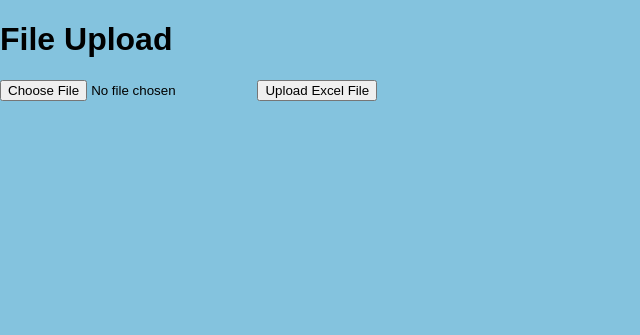
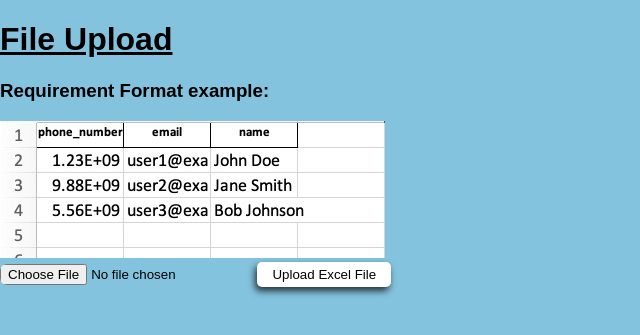
Before and after one commit to davidspythonjourney/Twillio_project_1.0, a Django app: page /main/upload/ in a window 1280 px wide. Shown: the part 240-575 px from the top of the page, without its empty margins (0-640 px from the left). Run offline with Django 4.2, Linux system fonts and the light colour scheme; a user stored in the database is signed in; some libraries are stand-ins or nearby versions.

Commit message:
last part

```diff
--- a/RD_texting/admin.py
+++ b/RD_texting/admin.py
@@ -1,5 +1,5 @@
 from django.contrib import admin
-from .models import Campaign, UploadedFile
+from .models import Campaign, UploadedFile, User
 
 #i put things to views here for my admin page
 
--- a/RD_texting/models.py
+++ b/RD_texting/models.py
@@ -22,8 +22,8 @@
 
 class UploadedFile(models.Model):
     user = models.ForeignKey(User, on_delete=models.CASCADE, default=None)
-    phone_number = models.PositiveIntegerField(default=123456789)
-    email = models.CharField(max_length=255, default="example@example.com")
+    phone_number = models.PositiveIntegerField(default=123456789, unique=True)
+    email = models.CharField(max_length=255, default="example@example.com", unique=True)
     name = models.CharField(max_length=255, default="Default Name")
     description = models.TextField(blank=True, null=True, default="Default Description")
     upload_date = models.DateTimeField(auto_now_add=True)
--- a/RD_texting/templates/RD_texting/contact.html
+++ b/RD_texting/templates/RD_texting/contact.html
@@ -14,7 +14,7 @@
     <!-- Feedback Form and Display section -->
     <section>
         <div class="feedback-form">
-            <button id="confirmSelections">Confirm Selections</button>
+            <bal id="confirmSelections"></bal>
 
             <h2>Leave Your Feedback:</h2>
             <!-- Star Rating System -->
--- a/RD_texting/templates/RD_texting/upload.html
+++ b/RD_texting/templates/RD_texting/upload.html
@@ -1,8 +1,12 @@
 {% extends "RD_texting/base.html" %}
+{% load crispy_forms_tags static %}
 {% load crispy_forms_tags %}
 
 {% block content %}
-  <h1>File Upload</h1>
+  <h1><strong><u>File Upload</u></strong></h1>
+    <h3> Requirement Format example:</h3>
+  <img src="{% static 'js/Req_Format.jpg' %}" alt="Requirement Format" class="Req.Format">
+
   {% if error_message %}
     <div class="alert alert-danger">
       {{ error_message }}
@@ -16,4 +20,5 @@
 
     <button type="submit">Upload Excel File</button>
   </form>
+
 {% endblock %}
--- a/some.py
+++ /dev/null
@@ -1,5 +0,0 @@
-from django.shortcuts import render
-
-def campaign_view(request):
-    return render(request, 'campaign.html')
-    path('campaign/', views.campaign_view, name='campaign_view'),
--- a/static/js/style.css
+++ b/static/js/style.css
@@ -6,7 +6,17 @@
   padding: 0;
   background-color: #84c3de;
 }
-
+button{
+  cursor: pointer;
+  border-width: 0px;
+  padding: 5px 15px;
+  border-radius: 5px;
+  background-color: white;
+  box-shadow: -2px 4px 7px 0px rgba(0,0,0,0.75);
+}
+textarea, input{
+  border-radius: 7px;
+  }
 header {
   background: black;
   background-image: url("thisimage.jpeg");
@@ -81,6 +91,8 @@
 }
 
 .feedback-display {
+  height: 300px;
+  overflow: auto;
   background-color: #fff;
   padding: 20px;
   margin: 20px;
@@ -249,3 +261,19 @@
   width: 100%;   /* This ensures the video scales responsively */
   display: block; /* To ensure it takes up full width */
 }
+
+.logged-out-bg {
+  background-image: url('{% static "pexels-photo-3825306.jpeg" %}');
+  background-size: cover;
+  background-repeat: no-repeat;
+  background-position: center center;
+  min-height: 400px;
+  padding: 20px;
+}
+
+.Req.Format {
+
+  width: 100px;  /* Or any desired width */
+  height: auto;  /* To maintain the aspect ratio */
+  /* Add any other styles you want for the image here */
+}
```
Also changed, not shown: users/templates/users/logout.html (+9 -6 lines), Connecting-online.png (deleted), RD_texting/migrations/0005_alter_uploadedfile_email_and_more.py (added), db.sqlite3, download.png (deleted), images.jpeg (deleted), img.jpeg (deleted), pexels-photo-3183150.jpeg (deleted), static/js/Req_Format.jpg (added), thisimage.jpeg (deleted), 1 other file.
